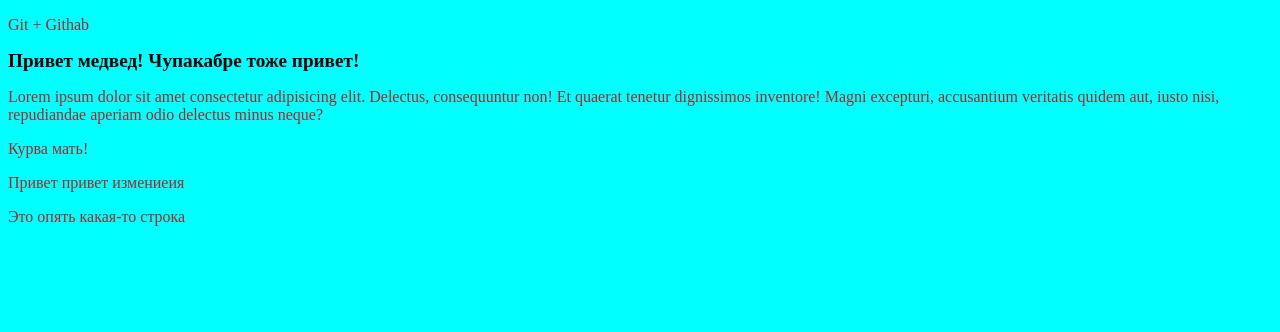
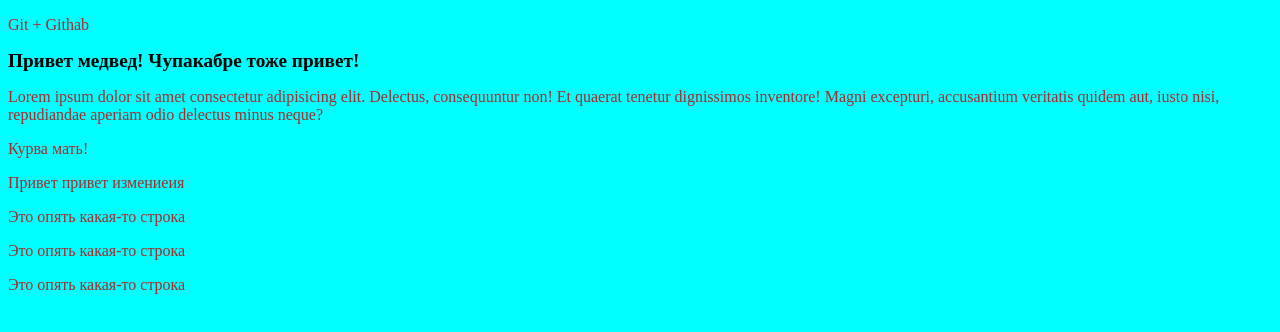
Before and after one commit to TacitusS/gittest, a plain HTML site: page index.html in a window 1280 px wide. Drawn offline with Linux system fonts and the light colour scheme.

Commit message:
2 vetka perviy commit v ney

```diff
--- a/index.html
+++ b/index.html
@@ -16,5 +16,7 @@
     <p>Курва мать!</p>
     <p>Привет привет измениеия</p>
     <p>Это опять какая-то строка</p>
+    <p>Это опять какая-то строка</p>
+    <p>Это опять какая-то строка</p>
 </body>
 </html>
```
Also changed, not shown: about.html (+2 -0 lines).
